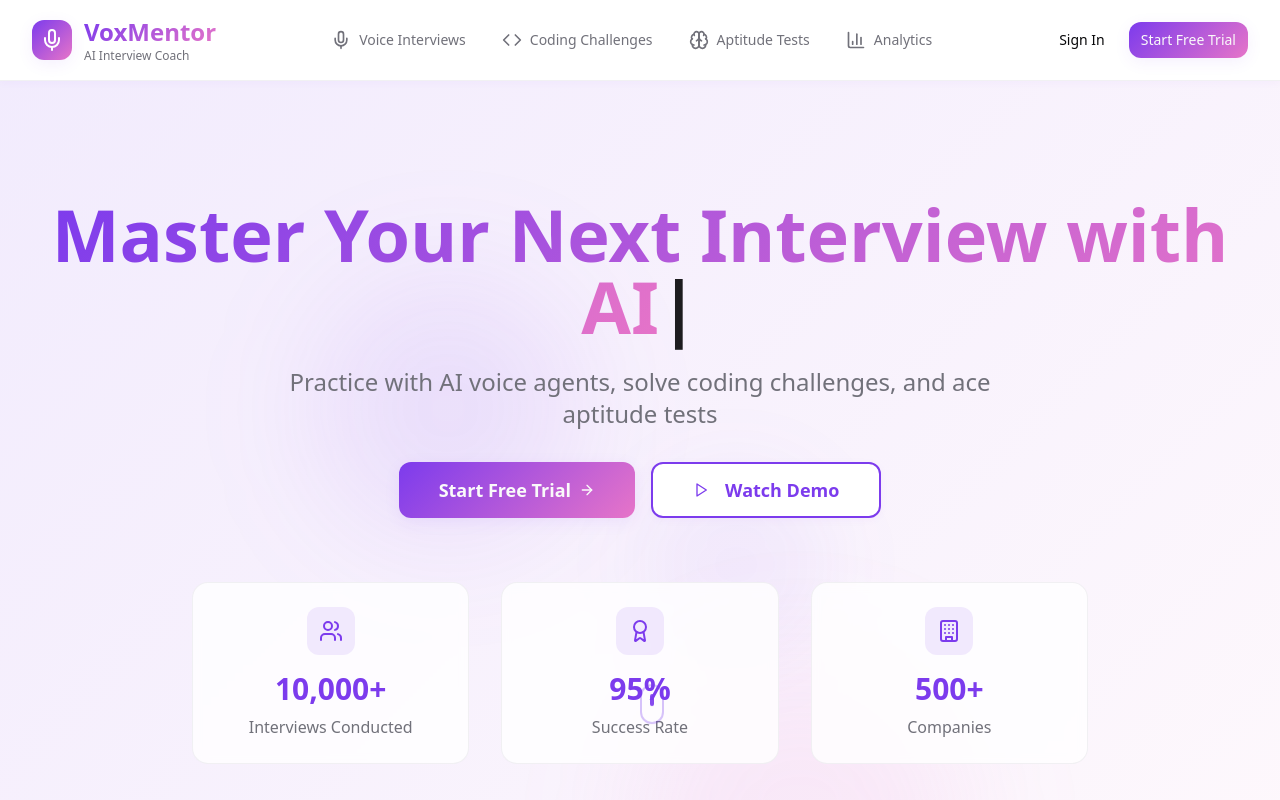
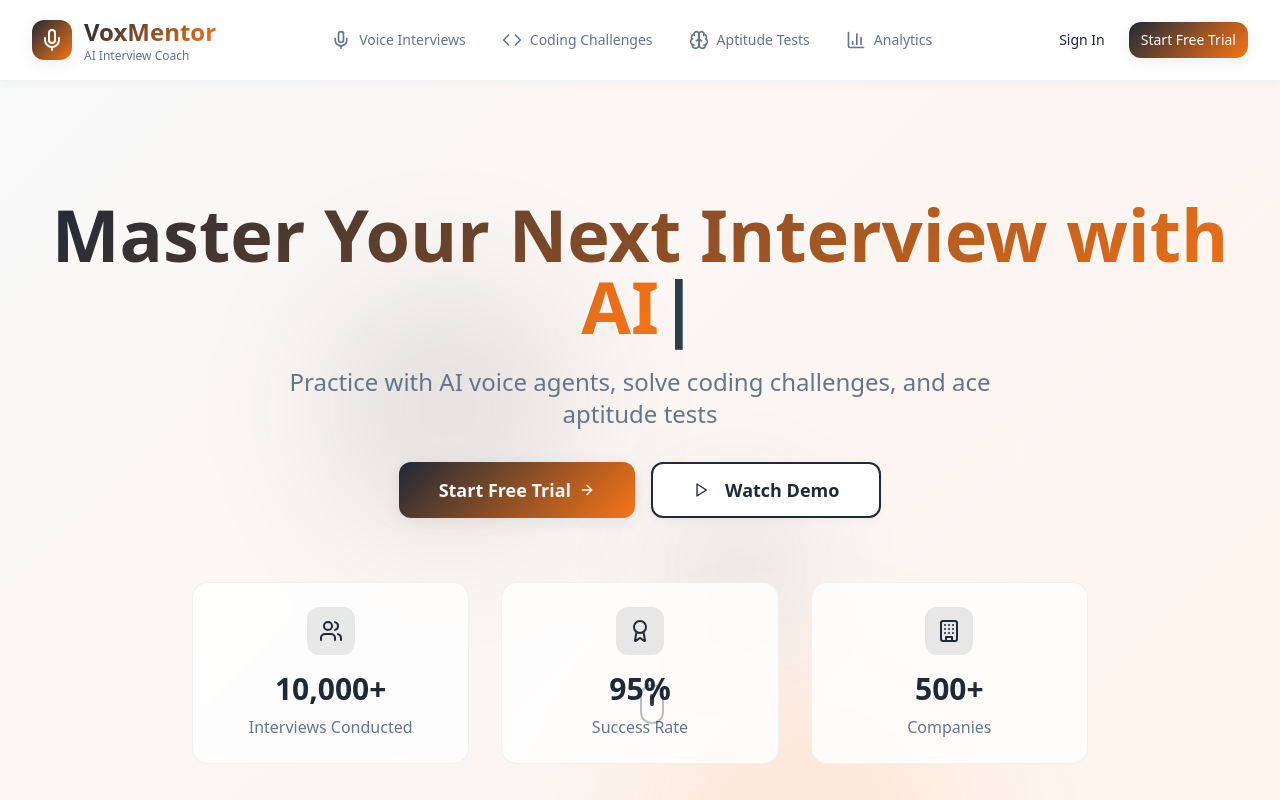
Before and after one commit to sharewheeks-boop/vox-ace-hub, a React (Vite) app: page / in a window 1280 px wide. Shown: the top 800 px of the page. Built offline with nearby package versions, Linux system fonts and the light colour scheme.

Commit message:
Refactor: Update color scheme

```diff
--- a/src/index.css
+++ b/src/index.css
@@ -6,40 +6,40 @@
 
 @layer base {
   :root {
-    /* Core Brand Colors - Modern Purple/Pink Theme */
+    /* Core Brand Colors - Professional Slate Theme */
     --background: 0 0% 100%;
-    --foreground: 240 10% 3.9%;
+    --foreground: 215 28% 17%;
 
     /* Cards & Surfaces */
     --card: 0 0% 100%;
-    --card-foreground: 240 10% 3.9%;
-    --card-hover: 240 4.8% 95.9%;
+    --card-foreground: 215 28% 17%;
+    --card-hover: 210 20% 98%;
 
     /* Interactive Elements */
     --popover: 0 0% 100%;
-    --popover-foreground: 240 10% 3.9%;
+    --popover-foreground: 215 28% 17%;
 
     /* Primary Brand Colors */
-    --primary: 262 83% 58%;
+    --primary: 215 28% 17%;
     --primary-foreground: 0 0% 98%;
-    --primary-hover: 262 83% 50%;
+    --primary-hover: 215 25% 27%;
 
     /* Secondary Actions */
-    --secondary: 240 4.8% 95.9%;
-    --secondary-foreground: 240 10% 3.9%;
-    --secondary-hover: 240 5.9% 90%;
+    --secondary: 210 20% 98%;
+    --secondary-foreground: 215 28% 17%;
+    --secondary-hover: 210 20% 95%;
 
     /* Muted Elements */
-    --muted: 240 4.8% 95.9%;
-    --muted-foreground: 240 3.8% 46.1%;
+    --muted: 210 20% 95%;
+    --muted-foreground: 215 16% 47%;
 
     /* Accent Colors */
-    --accent: 316 70% 68%;
+    --accent: 25 95% 53%;
     --accent-foreground: 0 0% 98%;
-    --accent-hover: 316 70% 60%;
+    --accent-hover: 25 95% 45%;
 
     /* Success & Status */
-    --success: 142 76% 36%;
+    --success: 160 84% 39%;
     --success-foreground: 0 0% 98%;
 
     /* Warning & Caution */
@@ -51,24 +51,24 @@
     --destructive-foreground: 0 0% 98%;
 
     /* Form Elements */
-    --border: 240 5.9% 90%;
-    --input: 240 5.9% 90%;
-    --ring: 262 83% 58%;
+    --border: 210 20% 90%;
+    --input: 210 20% 95%;
+    --ring: 25 95% 53%;
 
     /* Design System */
     --radius: 0.75rem;
 
     /* Gradients */
-    --gradient-primary: linear-gradient(135deg, hsl(262 83% 58%), hsl(316 70% 68%));
-    --gradient-secondary: linear-gradient(135deg, hsl(240 4.8% 95.9%), hsl(240 5.9% 90%));
-    --gradient-hero: linear-gradient(135deg, hsl(262 83% 58% / 0.1), hsl(316 70% 68% / 0.05));
+    --gradient-primary: linear-gradient(135deg, hsl(215 28% 17%), hsl(25 95% 53%));
+    --gradient-secondary: linear-gradient(135deg, hsl(210 20% 98%), hsl(210 20% 95%));
+    --gradient-hero: linear-gradient(135deg, hsl(215 28% 17% / 0.03), hsl(25 95% 53% / 0.08));
     --gradient-glass: linear-gradient(135deg, hsl(0 0% 100% / 0.1), hsl(0 0% 100% / 0.05));
 
     /* Shadows */
-    --shadow-soft: 0 2px 8px hsl(262 83% 58% / 0.04);
-    --shadow-medium: 0 4px 16px hsl(262 83% 58% / 0.08);
-    --shadow-strong: 0 8px 32px hsl(262 83% 58% / 0.12);
-    --shadow-glow: 0 0 32px hsl(262 83% 58% / 0.3);
+    --shadow-soft: 0 2px 8px hsl(215 28% 17% / 0.04);
+    --shadow-medium: 0 4px 16px hsl(215 28% 17% / 0.08);
+    --shadow-strong: 0 8px 32px hsl(215 28% 17% / 0.12);
+    --shadow-glow: 0 0 32px hsl(25 95% 53% / 0.3);
 
     /* Animations */
     --transition-fast: all 0.15s cubic-bezier(0.4, 0, 0.2, 1);
```
